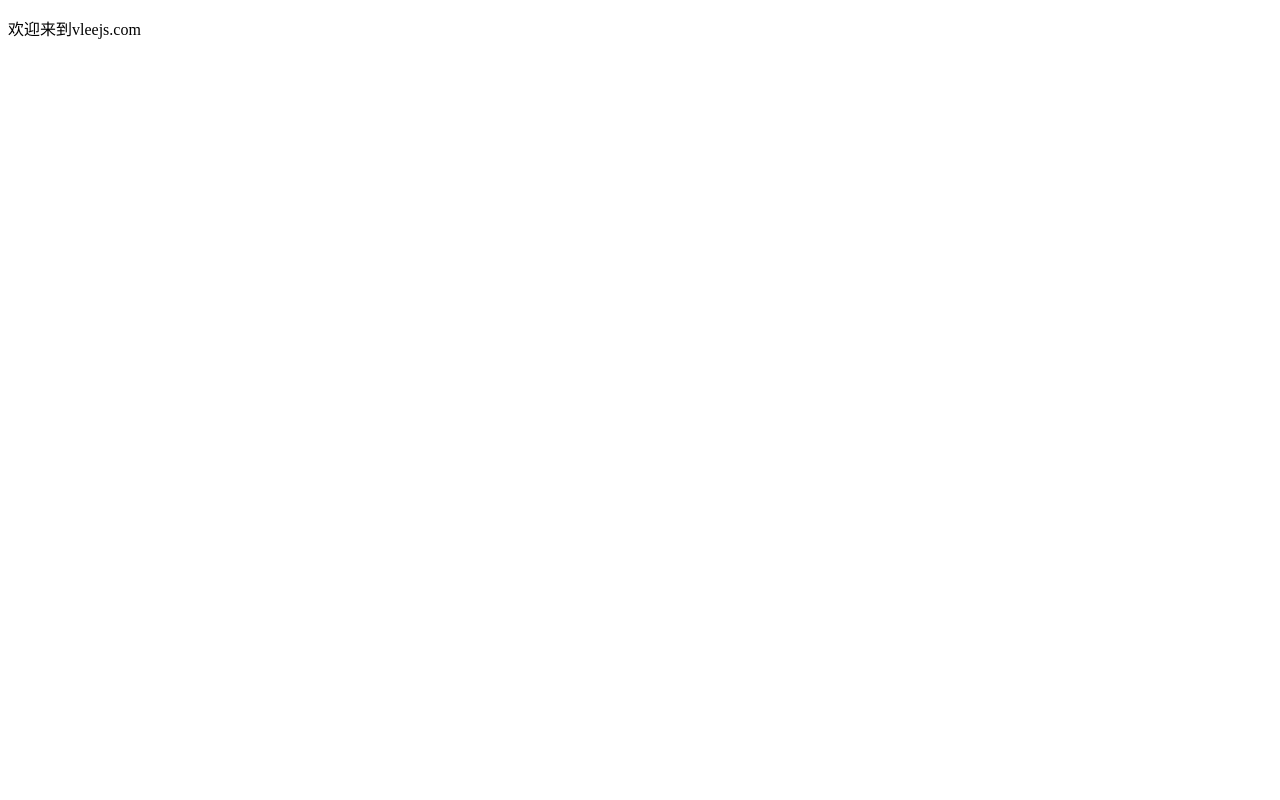
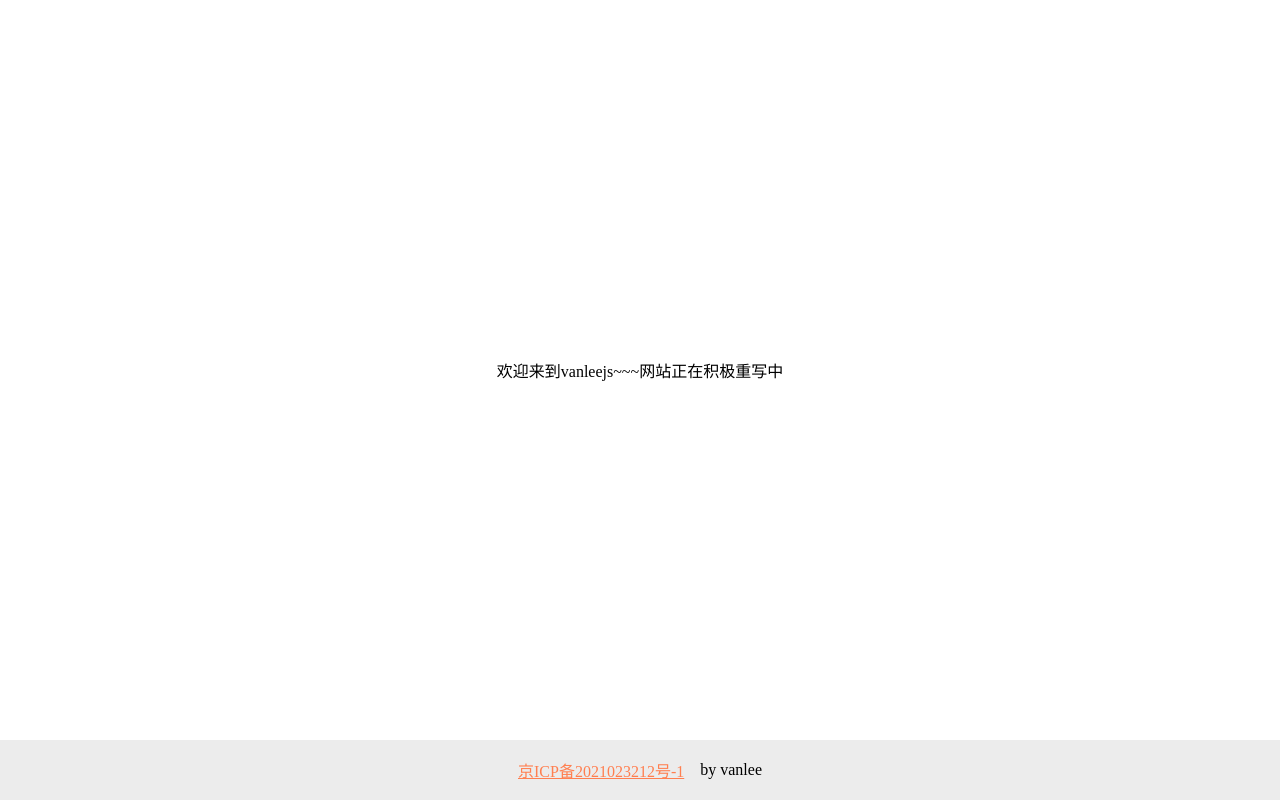
Before and after one commit to v-lifetime/vl-pc, a plain HTML site: page index.html in a window 1280 px wide. Drawn offline with Linux system fonts and the light colour scheme.

Commit message:
add beian

```diff
--- a/index.html
+++ b/index.html
@@ -4,9 +4,53 @@
     <meta charset="UTF-8" />
     <meta http-equiv="X-UA-Compatible" content="IE=edge" />
     <meta name="viewport" content="width=device-width, initial-scale=1.0" />
-    <title>vanleejs</title>
+    <title>前端说</title>
+
+    <style>
+      * {
+        margin: 0;
+        padding: 0;
+      }
+      #app {
+        display: flex;
+        flex-direction: column;
+        height: 100vh;
+      }
+      main {
+        flex: 1;
+      }
+      footer {
+        height: 60px;
+        background-color: #ececec;
+        display: flex;
+      }
+      footer a {
+        color: coral;
+      }
+      .center {
+        display: flex;
+        align-items: center;
+        justify-content: center;
+      }
+    </style>
   </head>
   <body>
-    <p>欢迎来到vleejs.com</p>
+    <div id="app">
+      <header></header>
+      <main class="center">
+        <p>欢迎来到vanleejs~~~</p>
+        <p>网站正在积极重写中</p>
+      </main>
+      <footer class="center">
+        <a
+          title="京ICP备2021023212号"
+          href="https://beian.miit.gov.cn/#/Integrated/recordQuery"
+          target="_blank"
+        >
+          京ICP备2021023212号-1
+        </a>
+        <span>&nbsp;&nbsp;&nbsp;&nbsp;by vanlee</span>
+      </footer>
+    </div>
   </body>
 </html>
```
